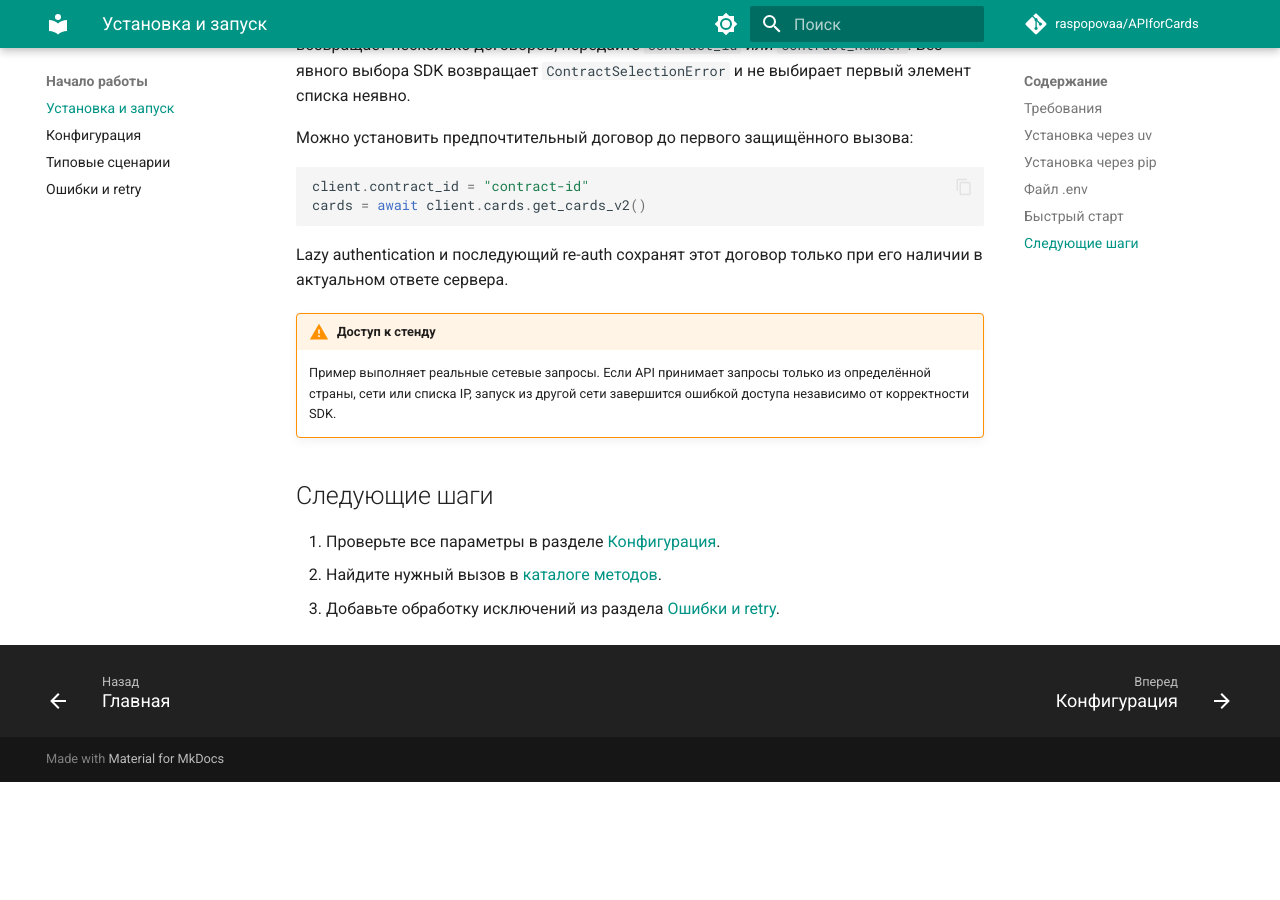
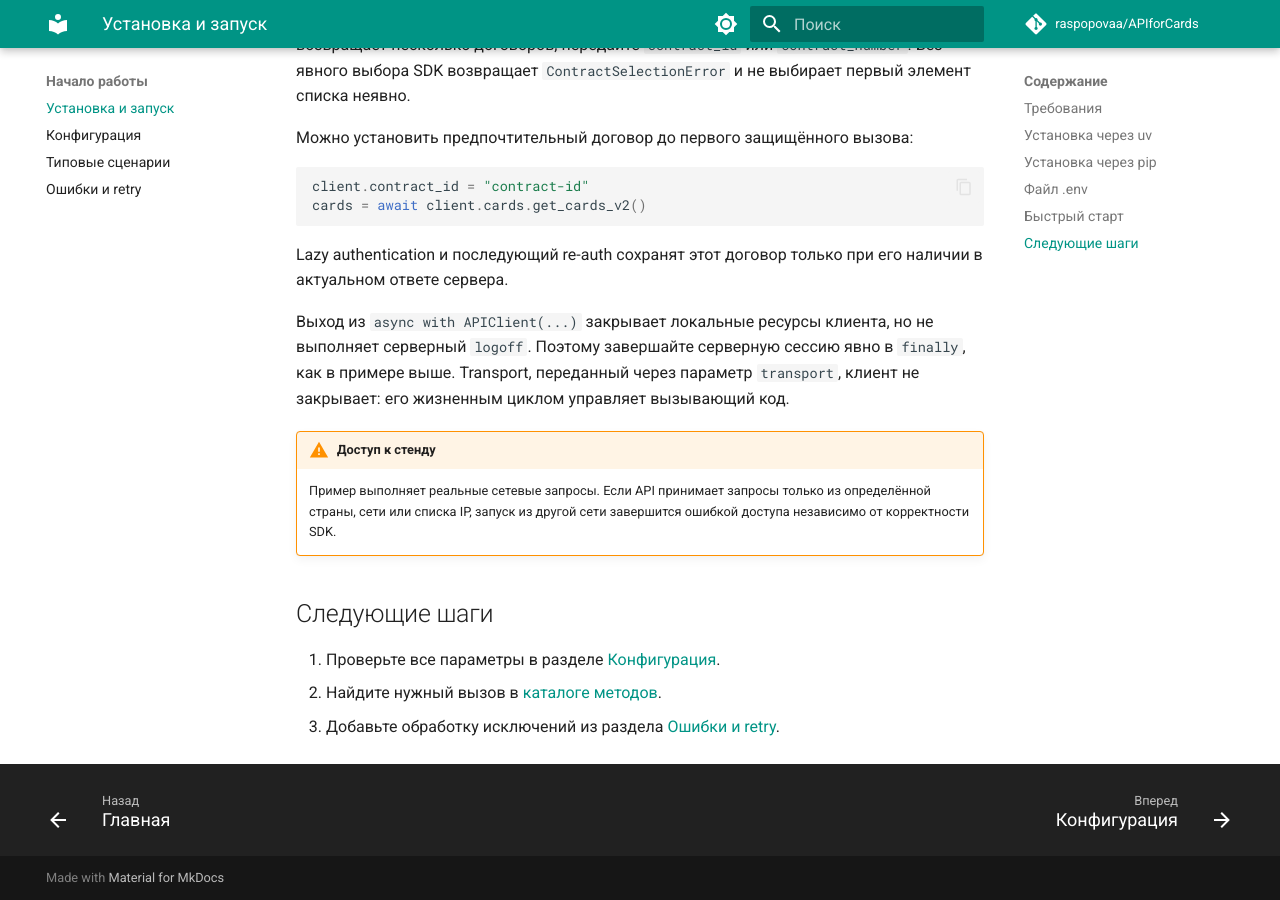
Before and after one commit to raspopovaa/APIforCards, an MkDocs documentation site: the page built from docs/getting-started.md, in a window 1280 px wide and 900 px high, scrolled down 2117 px. Built offline with MkDocs 1.6.1 and Material for MkDocs 9.7.7, drawn with Linux system fonts in a browser that asks for light colours; comment, search, counter and statistics services are not loaded; the version menu is left out; before the commit the page ends 2899 px from its top, so only the background shows below that.

Commit message:
fix: clarify client resource and session ownership

```diff
--- a/docs/getting-started.md
+++ b/docs/getting-started.md
@@ -108,6 +108,11 @@ cards = await client.cards.get_cards_v2()
 Lazy authentication и последующий re-auth сохранят этот договор только при его
 наличии в актуальном ответе сервера.
 
+Выход из `async with APIClient(...)` закрывает локальные ресурсы клиента, но не
+выполняет серверный `logoff`. Поэтому завершайте серверную сессию явно в `finally`,
+как в примере выше. Transport, переданный через параметр `transport`, клиент не
+закрывает: его жизненным циклом управляет вызывающий код.
+
 !!! warning "Доступ к стенду"
     Пример выполняет реальные сетевые запросы. Если API принимает запросы только
     из определённой страны, сети или списка IP, запуск из другой сети завершится
```
Also changed, not shown: README.md (+4 -1 lines), 2 other files.
